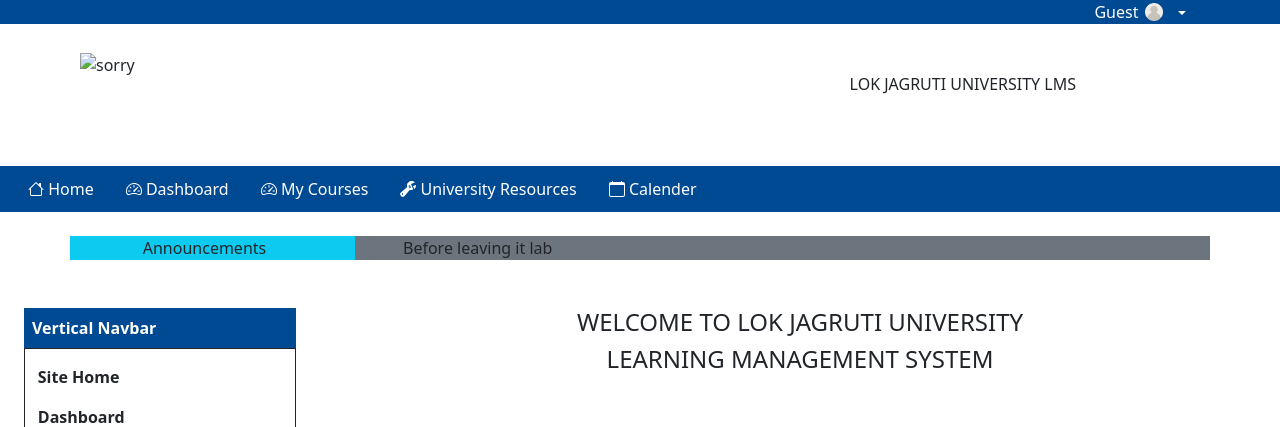
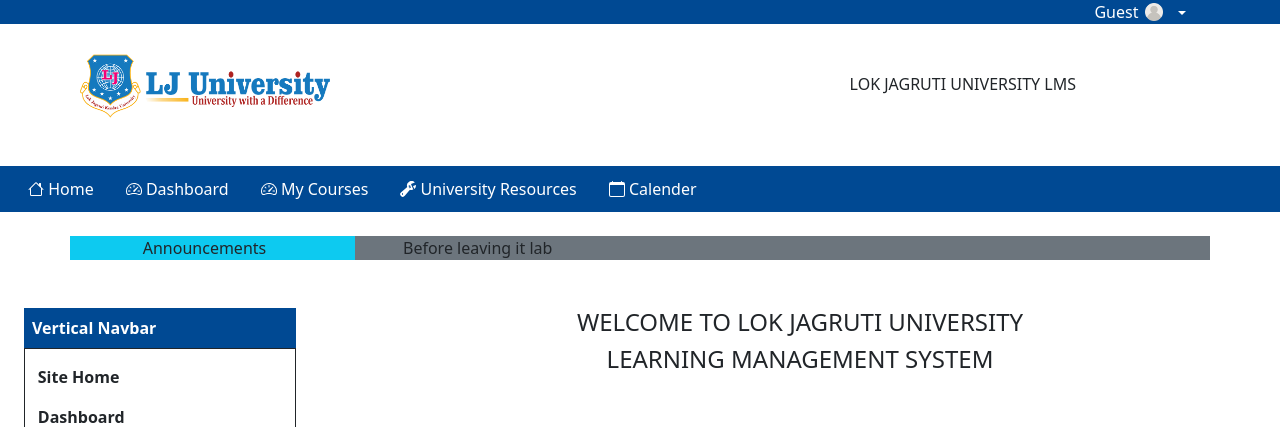
Before and after one commit to Yagna08/LMS, a plain HTML site: page carousel.html in a window 1280 px wide. Shown: the top 427 px of the page. Drawn offline with nearby package versions, Linux system fonts and the light colour scheme.

Commit message:
Update carousel.html

```diff
--- a/carousel.html
+++ b/carousel.html
@@ -29,7 +29,7 @@
         </div>
 
         <div id="login-img">
-            <img src="../logo.png" alt="sorry" width="250" class="float-start img-fluid">
+            <img src="./images/logo.png" alt="sorry" width="250" class="float-start img-fluid">
             <div id="login-img-div">
                 <h6 class="hide">LOK JAGRUTI UNIVERSITY LMS</h6>
             </div>
```
